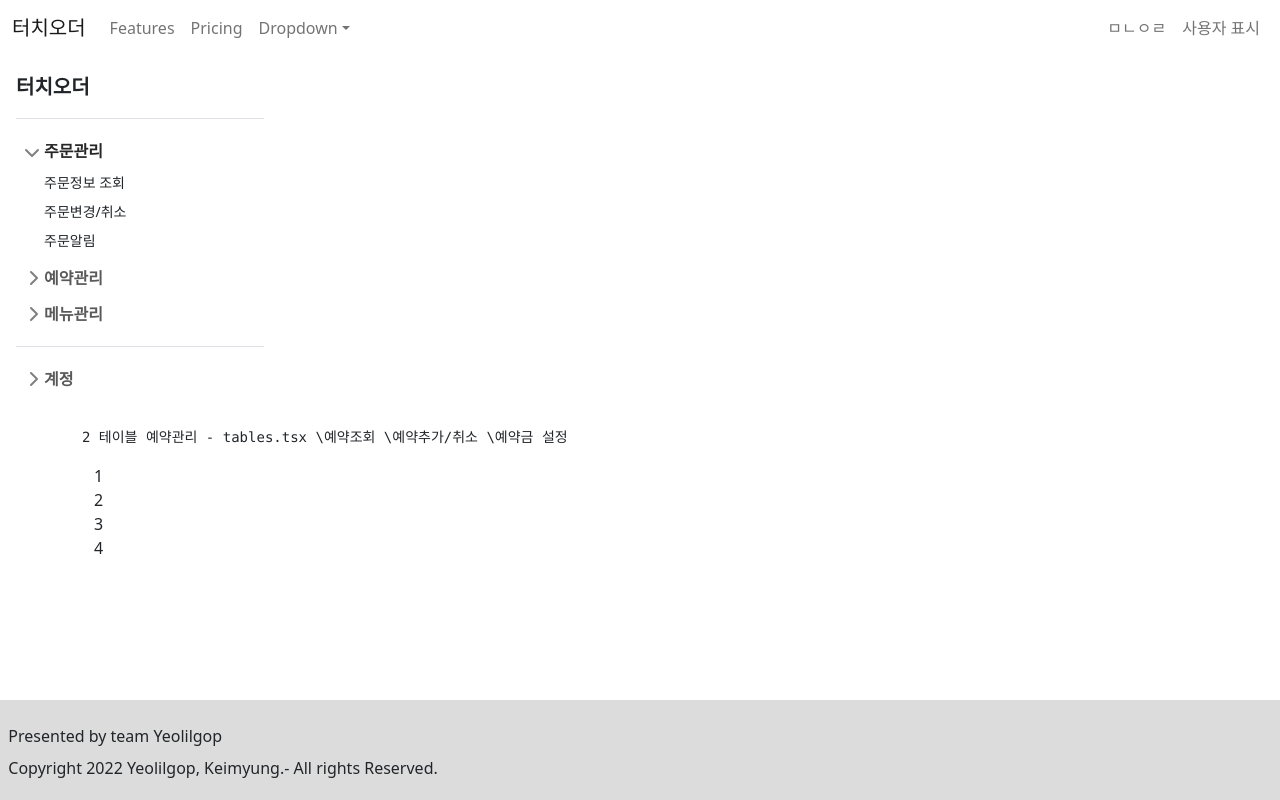
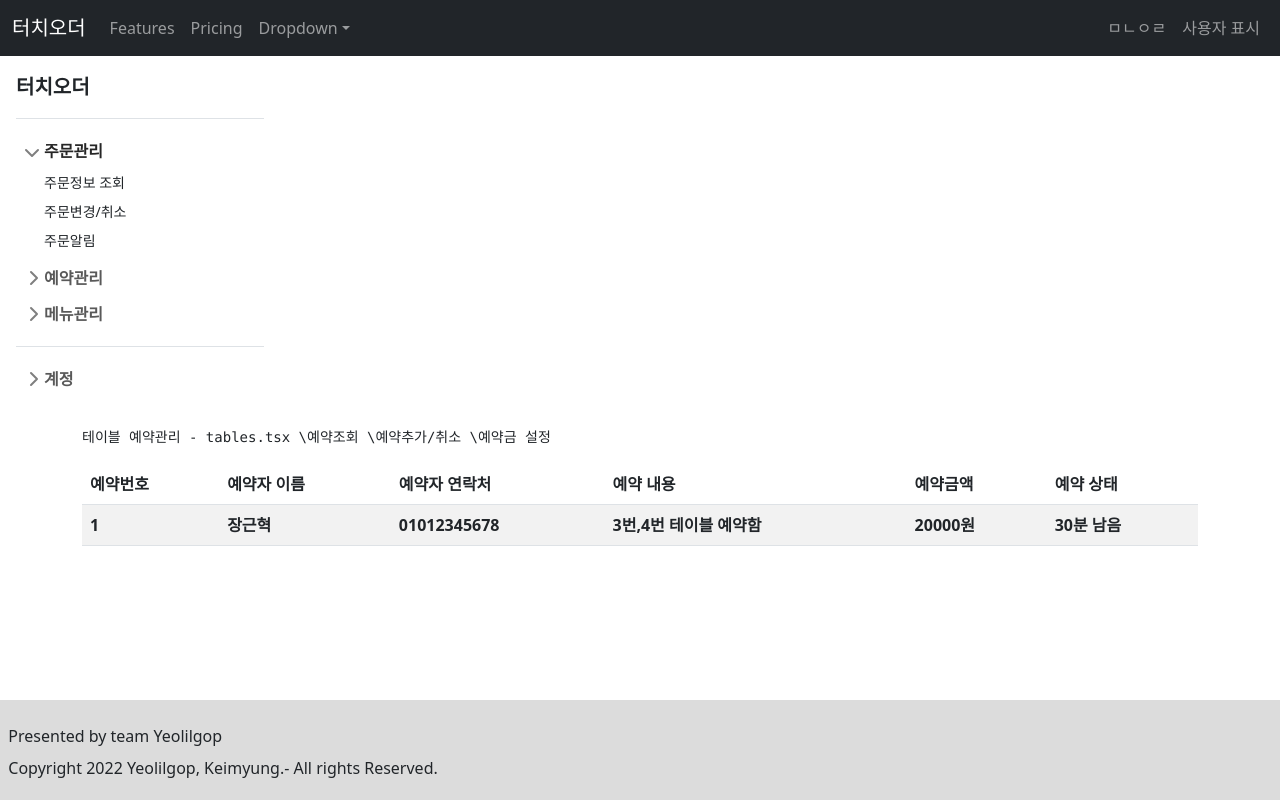
Before and after one commit to wincomi/touchorder, a Next.js app: page /seller/tables in a window 1280 px wide. Built offline with nearby package versions, Linux system fonts and the light colour scheme.

Commit message:
merge해결중

```diff
--- a/components/defaultLayout.tsx
+++ b/components/defaultLayout.tsx
@@ -6,11 +6,10 @@ import NavDropdown from 'react-bootstrap/NavDropdown';
 function defaultLayout() {
   return (
     <div>
-        <Navbar collapseOnSelect expand="lg">
+        <Navbar collapseOnSelect expand="lg" bg="dark" variant="dark">
         <Container fluid>
-            <div>
-                <Navbar.Brand href="#home" >터치오더</Navbar.Brand>
-            </div>
+
+            <Navbar.Brand href="#home" >터치오더</Navbar.Brand>
             <Navbar.Toggle aria-controls="responsive-navbar-nav" />
             <Navbar.Collapse id="responsive-navbar-nav">
             <Nav className="me-auto">
--- a/pages/index.js
+++ b/pages/index.js
@@ -9,7 +9,7 @@ const Choice = () => {
         <div className='container-fluid'>
             <div className={styles.title}>터치오더에 오신 것을 환영합니다</div>
             <div className={styles.Button}>
-                <Link href="seller/menus">
+                <Link href="/seller/tables">
                     <Button variant="primary" size="lg">점주님</Button>
                 </Link>
                 &nbsp;&nbsp;
--- a/pages/seller/tables.tsx
+++ b/pages/seller/tables.tsx
@@ -1,6 +1,6 @@
 import SellerLayout from "../../components/SellerLayout";
 import 'bootstrap/dist/css/bootstrap.min.css';
-import {Form,Button} from 'react-bootstrap';
+import {Table} from 'react-bootstrap';
 import styles from '../../styles/tables.module.css';
 
 
@@ -9,20 +9,45 @@ export default (Tables) => {
 <>
         <div>
         <SellerLayout>
-<pre>2
+<pre>
     테이블 예약관리 - tables.tsx
  \예약조회
  \예약추가/취소
  \예약금 설정
+
+ {/*
+ /테이블 예약번호
+ /예약자 이름
+ /예약자 연락처
+ /예약 내용:몇번 몇번 테이블 예약함
+ /예약 금액
+ /예약 접수 상태
+ */}
+
 </pre>
-    <Form>
-    <div className="container">
-    <div className="cell-a">1</div>
-    <div className="cell-b">2</div>
-    <div className="cell-c">3</div>
-    <div className="cell-d">4</div>
-    </div>
-    </Form>
+<Table striped>
+             <thead>
+                <tr>
+                  <th>예약번호</th>
+                  <th>예약자 이름</th>
+                  <th>예약자 연락처</th>
+                  <th>예약 내용</th>
+                  <th>예약금액</th>
+                  <th>예약 상태</th>
+                </tr>
+              </thead>
+
+              <tbody>
+                <tr>
+                  <th>1</th>
+                  <th>장근혁</th>
+                  <th>01012345678</th>
+                  <th>3번,4번 테이블 예약함</th>
+                  <th>20000원</th>
+                  <th>30분 남음</th>
+                </tr>
+              </tbody>
+            </Table>
         </SellerLayout>
         </div>
 </>
```
